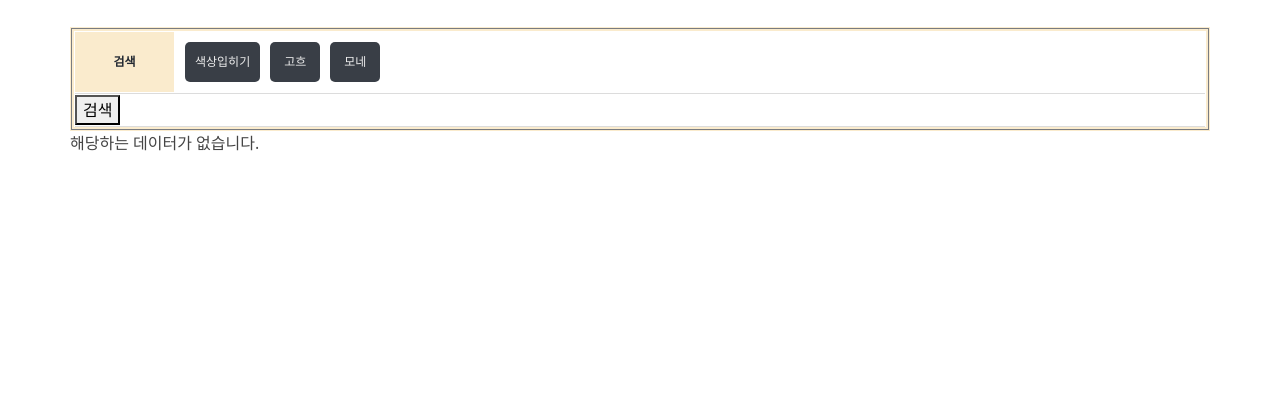
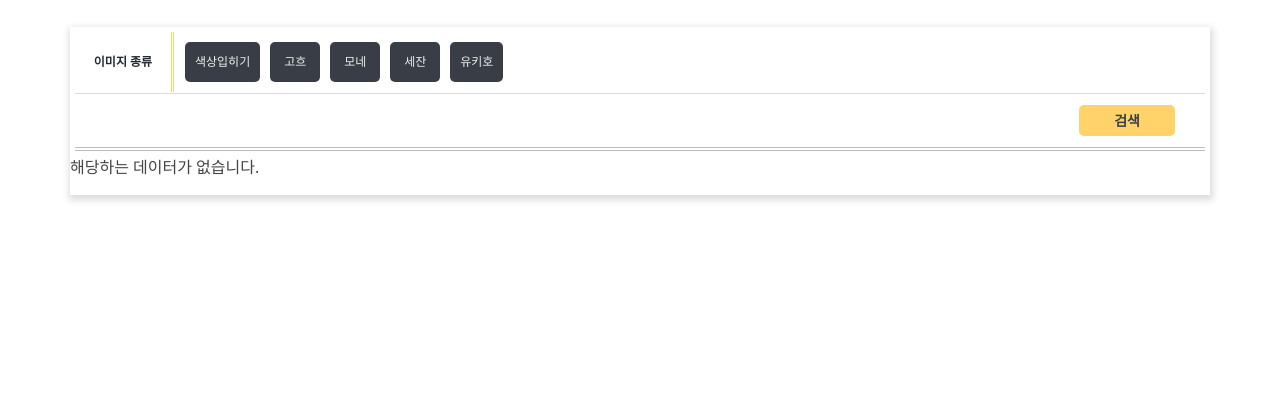
Before and after one commit to rafinkang/masterpiece, a Django app: page /gallery/image_list in a window 1280 px wide. Shown: the part 83-483 px from the top of the page. Run offline with Django 3.2, Linux system fonts and the light colour scheme; parts of the project's set-up code (start-up, migrations or seed data) failed here and were passed over; some libraries are stand-ins or nearby versions.

Commit message:
색상 갤러리, 이미지 갤러리, 감성분석 디자인

```diff
--- a/masterpiece/models/GallaryList.py
+++ b/masterpiece/models/GallaryList.py
@@ -52,7 +52,8 @@ class GallaryList():
             sql += f''', if(
                         (select count(*) from like_btn where user_idx = {user_idx} AND gl_idx = a.gl_idx) > 0,
                         'T',
-                        'F') as mylike'''
+                        'F') as mylike,
+                        (SELECT user_name FROM user WHERE user_idx = a.user_idx) AS user_name'''
 
         sql += ''' from
             gallary_list as a'''
@@ -75,7 +76,7 @@ class GallaryList():
 
             where = where + where_value
 
-        sql = sql + where + " limit 100;"
+        sql = sql + where + " order by create_date desc limit 100;"
 
         return self.db.select(sql)
 
--- a/masterpiece/static/css/pallate_style.css
+++ b/masterpiece/static/css/pallate_style.css
@@ -231,19 +239,8 @@
     position: relative;
     width: 100%;
     padding: 4px;
-    background: #faebcd;
 }
 
-.emotion .db-filter::before {
-    display: block;
-    content: '';
-    position: absolute;
-    top: 1px;
-    left: 1px;
-    right: 1px;
-    bottom: 1px;
-    border: 1px solid #797c81;
-}
 .emotion ul.emotion-filter {
     position: relative;
     padding: 0 1px;
@@ -266,7 +263,8 @@
     left: 0;
     bottom: 1px;
     width: 99px;
-    background: #faebcd;
+    border-right: 3px double #ffd369;
+    /* background: #faebcd; */
 }
 
 .emotion .emotion-filter .filter-row .title span {
@@ -287,6 +285,21 @@
 
 .emotion .emotion-filter .filter-row .value {
     padding-left: 110px;
+}
+
+.emotion .emotion-filter .align-right {
+    text-align: right;
+}
+
+.emotion .emotion-filter .filter-row .filter-btn {
+    background-color: #ffd369;
+    border: none;
+    padding: 5px 35px;
+    color: #393e46;
+    font-weight: bold;
+    font-size: 14px;
+    margin: 10px 30px;
+    border-radius: 5px;
 }
 
 .emotion .emotion-filter .checkbox {
@@ -848,3 +879,13 @@
     width: 0px;
     height: 0px;
 }
+
+/* 색상 갤러리 */
+
+.gallery-container .emotin-wrap {
+    box-shadow: 1px 3px 7px 2px #dbdbdb;
+}
+
+.emotion .emotion-filter .filter-under-line {
+    border-bottom: 4px double #b8bcc2;
+}
--- a/masterpiece/templates/gallery/color_gallery/color_gallery.html
+++ b/masterpiece/templates/gallery/color_gallery/color_gallery.html
@@ -3,7 +3,7 @@
 {% block content %}
 <section id="color_gallery">
     <div class="container gallery-container">
-        <div class="row emotion">
+        <div class="row emotion emotin-wrap">
             <div class="db-filter">
                 <ul class="emotion-filter clearfix">
                     <li class="filter-row">
@@ -129,8 +129,8 @@
                             </label>
                         </div>
                     </li>
-                    <li class="filter-row">
-                        <button onclick="list_filter()">검색</button>
+                    <li class="filter-row align-right filter-under-line">
+                        <button class="filter-btn" onclick="list_filter()">검색</button>
                     </li>
                 </ul>
             </div>
--- a/masterpiece/templates/gallery/image_gallery/image_content.html
+++ b/masterpiece/templates/gallery/image_gallery/image_content.html
@@ -1,16 +1,18 @@
 {% if res|length > 0 %}
     {% for data in res %}
-            <div class="content-item" style="animation-delay: 0ms;">
+            <div class="content-item">
             <div class="palette">
-                {% if data.masterpiece_url != None %}
-                    <div class="place c4" style="padding-bottom:0;"><img class="rounded" src="/{{data.masterpiece_url}}" style="width: 100%;"/></div>
-                {% else %}
-                    {% comment %} 색상 입히기 이미지 {% endcomment %}
-                {% endif %}
+                <div class="place c4" style="padding-bottom:0;"><img class="rounded" src="/{{data.masterpiece_url}}" style="width: 100%;"/></div>
             </div>
             <div>
-                <span class="emotion-tag">#{{ data.image_name }}</span>
-                <span class="emotion-tag" style="{% if data.mylike == "T"%} color: #ff0000; {% endif %}cursor: pointer;" onclick="set_like({{data.gl_idx}}, this)">❤<span>{{ data.cnt }}</span></span>
+                <div>
+                    <span class="emotion-tag under-line">#{{ data.image_name }}</span>
+                    <span class="emotion-tag under-line">#{% if data.artist == 'goh' %}고흐{% elif data.artist == 'mon' %}모네{% elif data.artist == 'cez' %}세잔{% else %}유키호{% endif %}</span>
+                </div>
+                <div>
+                    <span class="emotion-tag">{{ data.user_name }}</span>
+                    <span class="emotion-tag" style="{% if data.mylike == "T"%} color: #ff0000; {% endif %}cursor: pointer;" onclick="set_like({{data.gl_idx}}, this)">❤<span>{{ data.cnt }}</span></span>
+                </div>
             </div>
         </div>
     {% endfor %}
--- a/masterpiece/templates/gallery/image_gallery/image_list.html
+++ b/masterpiece/templates/gallery/image_gallery/image_list.html
@@ -3,13 +3,13 @@
 {% block content %}
 <!-- ======= Hero Section ======= -->
 <section id="image-list">
-<div class="container">
-    <div class="row emotion">
+<div class="container gallery-container">
+    <div class="row emotion emotin-wrap">
         <div class="db-filter">
             <ul class="emotion-filter clearfix">
                 <li class="filter-row">
                     <div class="title">
-                        <span>검색</span>
+                        <span>이미지 종류</span>
                     </div>
                     <div class="value">
                         <label class="checkbox">
@@ -24,10 +24,18 @@
                             <input type="checkbox" name="opt" value="mon">
                             <span title="mon">모네</span>
                         </label>
+                        <label class="checkbox">
+                            <input type="checkbox" name="opt" value="cez">
+                            <span title="mon">세잔</span>
+                        </label>
+                        <label class="checkbox">
+                            <input type="checkbox" name="opt" value="uki">
+                            <span title="mon">유키호</span>
+                        </label>
                     </div>
                 </li>
-                <li class="filter-row">
-                    <button onclick="image_filter()">검색</button>
+                <li class="filter-row align-right filter-under-line">
+                    <button class="filter-btn" onclick="image_filter()">검색</button>
                 </li>
             </ul>
         </div>
--- a/masterpiece/templates/pallate/emotion.html
+++ b/masterpiece/templates/pallate/emotion.html
@@ -124,8 +124,8 @@
                     </label>
                 </div>
             </li>
-            <li class="filter-row">
-                <button onclick="emotion_filter()">검색</button>
+            <li class="filter-row align-right filter-under-line">
+                <button class="filter-btn" onclick="emotion_filter()">검색</button>
             </li>
         </ul>
     </div>
--- a/masterpiece/templates/pallate/pallate.html
+++ b/masterpiece/templates/pallate/pallate.html
@@ -5,6 +5,7 @@
     <div class="container pallate-container">
 
         <div class="row">
+            <div class="pick-store">팔레트</div>
             <div class="pallate col-md-12">
                 <div class="pallate-list col-md-5">
                     <div class="row">
```
Also changed, not shown: other parts of masterpiece/static/css/pallate_style.css (+32 -6 lines), masterpiece/templates/gallery/color_gallery/color_list.html (+11 -10 lines), masterpiece/templates/pallate/emotion_list.html (+6 -6 lines).
